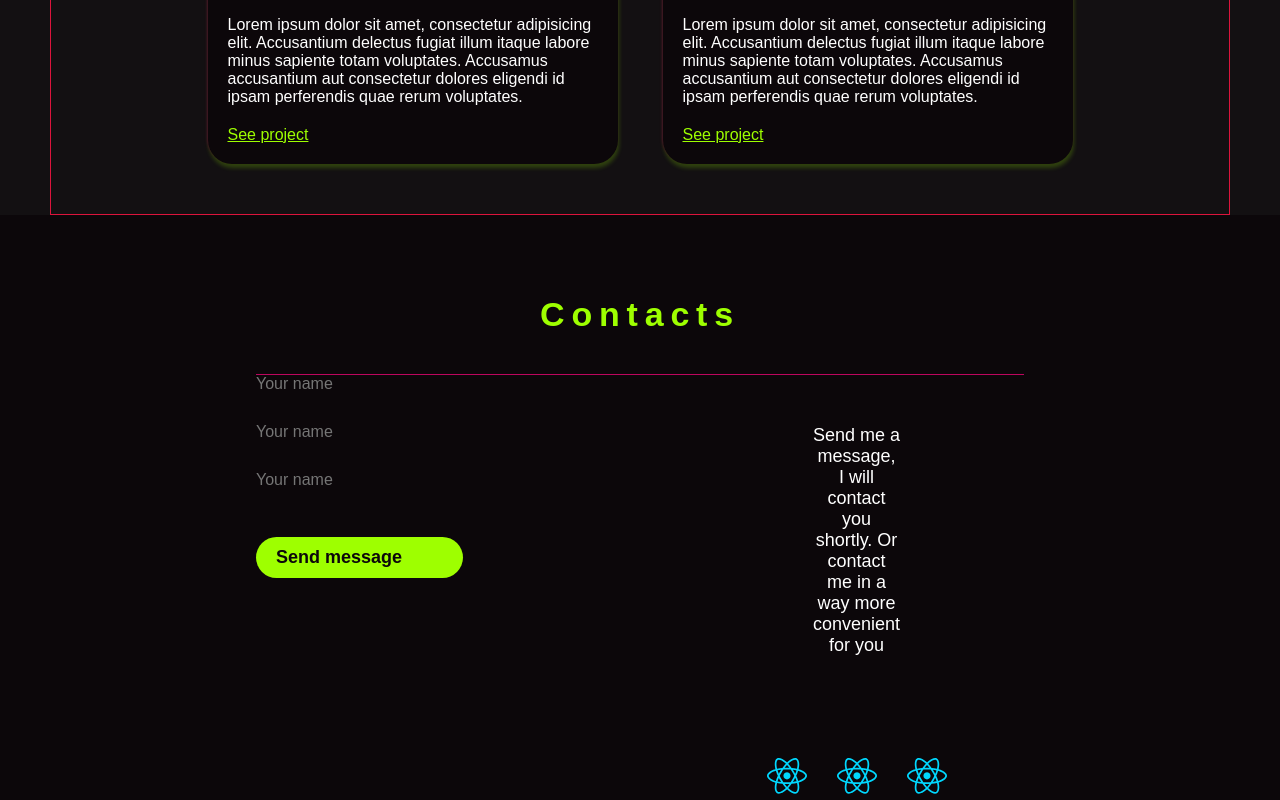
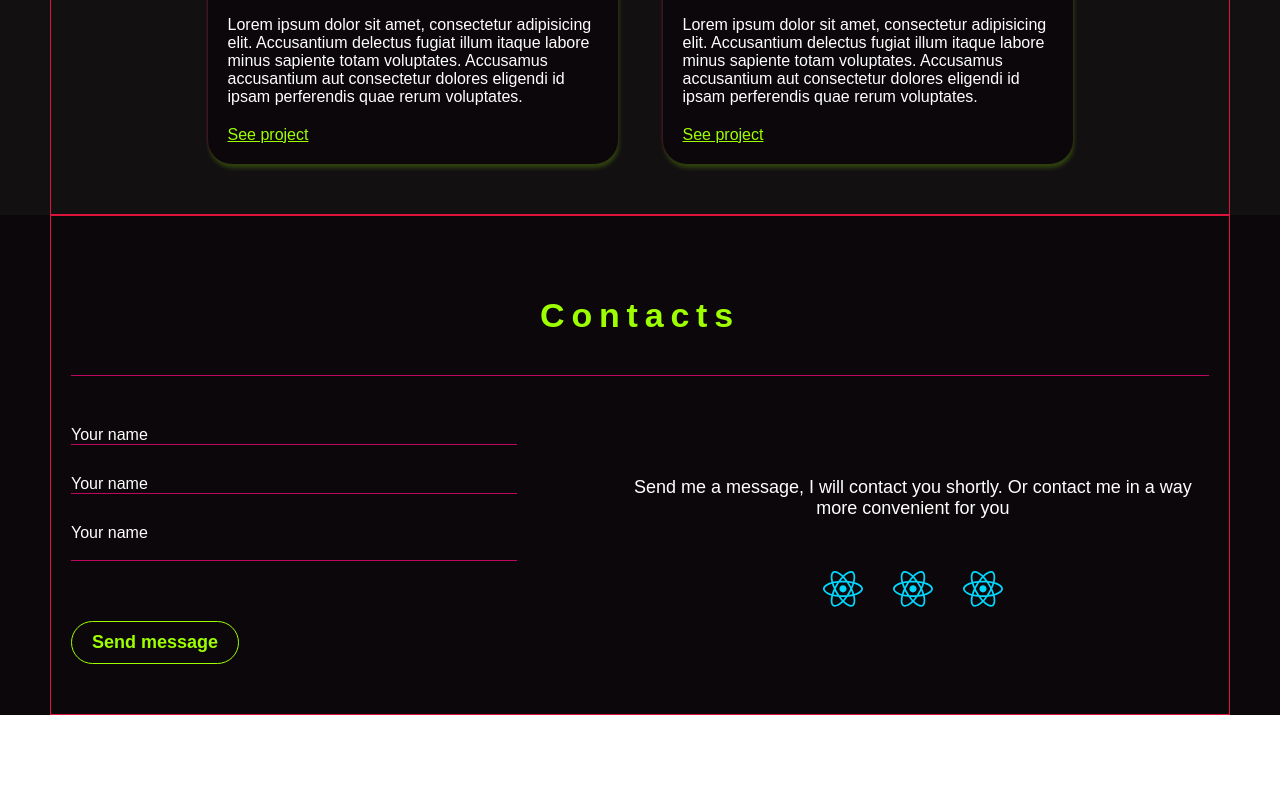
Before and after one commit to oksivasilinka/portfolio, a React app: page / in a window 1280 px wide. Shown: the part 2784-3584 px from the top of the page. After the commit the page ends 3499 px from the top, so only its background shows below. Built offline with nearby package versions, Linux system fonts and the light colour scheme.

Commit message:
fix styles contacts

```diff
--- /dev/null
+++ b/src/components/contacts-form/contacts-form.tsx
@@ -0,0 +1,42 @@
+import { Button } from 'components/button/button'
+import styled from 'styled-components'
+import { theme } from 'styles/theme'
+
+export const ContactsForm = () => {
+  return (
+    <StyledForm>
+      <FieldsWrapper>
+        <Field placeholder={'Your name'} />
+        <Field placeholder={'Your name'} />
+        <Field placeholder={'Your name'} as={'textarea'} />
+      </FieldsWrapper>
+      <Button type={'submit'} variant={'outline'}>
+        Send message
+      </Button>
+    </StyledForm>
+  )
+}
+
+const StyledForm = styled.form`
+  display: flex;
+  flex-direction: column;
+  align-items: start;
+  width: 50%;
+  gap: 60px;
+`
+
+const FieldsWrapper = styled.div`
+  display: flex;
+  flex-direction: column;
+  align-items: start;
+  width: 100%;
+  gap: 30px;
+`
+
+const Field = styled.input`
+  border-bottom: 1px solid ${theme.colors.secondary};
+  width: 100%;
+  &::placeholder {
+    color: ${theme.colors.font};
+  }
+`
--- a/src/layout/sections/contacts/contacts.tsx
+++ b/src/layout/sections/contacts/contacts.tsx
@@ -4,6 +4,8 @@ import { Button } from 'components/button/button'
 import { SectionTitle } from 'components/section-title/section-title'
 import { SectionText } from 'components/section-text/section-text'
 import { Icon } from 'components/icon/icon'
+import { Container } from 'components/container/container'
+import { ContactsForm } from 'components/contacts-form/contacts-form'
 
 const icons = [
   { url: '#', idIcon: 'react', id: '1' },
@@ -14,14 +16,10 @@ const icons = [
 export const Contacts = () => {
   return (
     <StyledContacts>
+      <Container>
         <SectionTitle>Contacts</SectionTitle>
-      <FlexWrapper justify={'space-between'} gap={'150px'}>
-        <StyledForm>
-          <Field placeholder={'Your name'} />
-          <Field placeholder={'Your name'} />
-          <Field placeholder={'Your name'} as={'textarea'} />
-          <Button type={'submit'}>Send message</Button>
-        </StyledForm>
+        <ContactsWrapper>
+          <ContactsForm />
           <FlexWrapper direction={'column'} justify={'center'} gap={'50px'}>
             <SectionText>
               Send me a message, I will contact you shortly. Or contact me in a way more convenient for you
@@ -36,27 +34,19 @@ export const Contacts = () => {
               ))}
             </SocialIconsList>
           </FlexWrapper>
-      </FlexWrapper>
+        </ContactsWrapper>
+      </Container>
     </StyledContacts>
   )
 }
 
 const StyledContacts = styled.section`
-  background-color: powderblue;
   min-height: 50vh;
-  padding: 0 20%;
+
+  span {
+    padding: 0;
+  }
 `
-
-const StyledForm = styled.form`
-  display: flex;
-  flex-direction: column;
-  max-width: 400px;
-  gap: 30px;
-
-  width: 100%;
-`
-
-const Field = styled.input``
 
 const SocialIconsList = styled.ul`
   display: flex;
@@ -66,3 +56,10 @@ const SocialIconsList = styled.ul`
 const SocialItem = styled.li``
 
 const SocialIconLink = styled.a``
+
+const ContactsWrapper = styled.div`
+  display: flex;
+  justify-content: space-between;
+  gap: 100px;
+  padding: 50px 0;
+`
```
Lines whose indentation alone changed are shown as unchanged.
